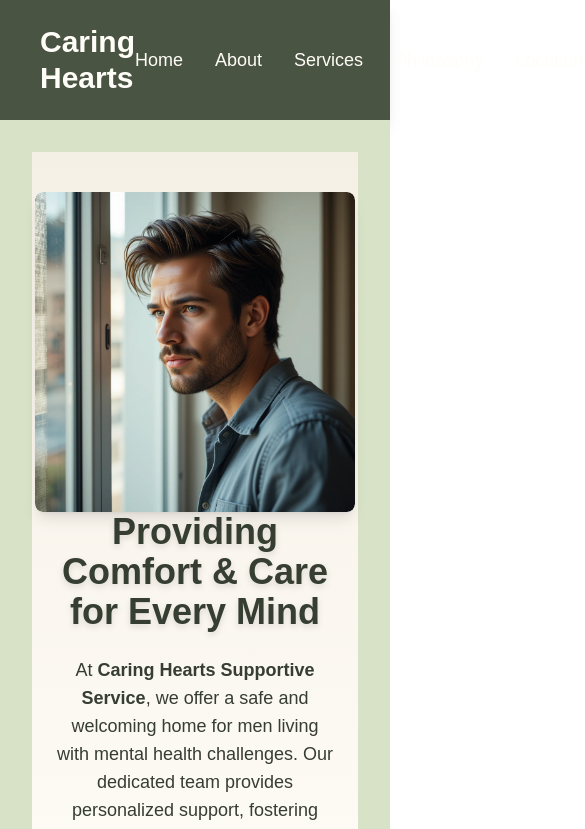
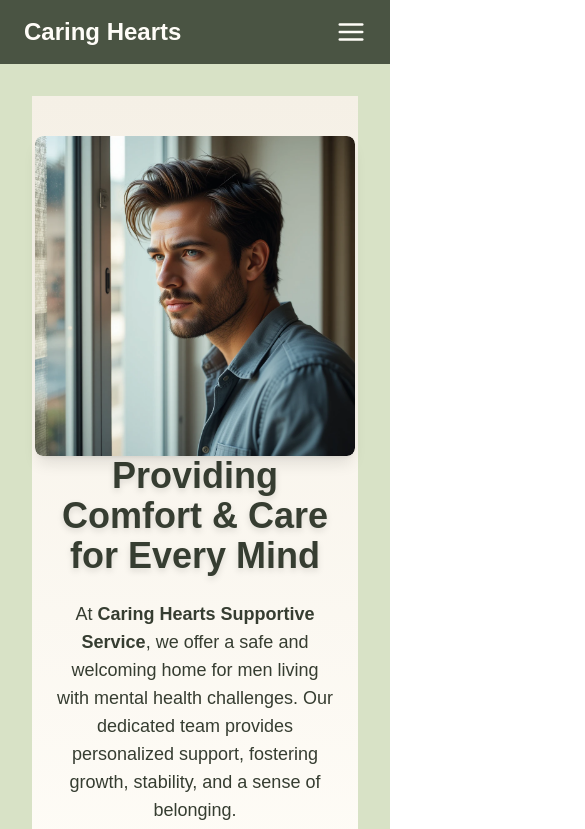
Before and after one commit to DamRandom/caring-hearts, a Next.js app: page / in a window 390 px wide. Shown: the top 829 px of the page, 585 px wide, since content can reach past the window. Built offline with nearby package versions, Linux system fonts and the light colour scheme.

Commit message:
Fix mobile menu: proper visibility, background, and closing behavior

```diff
--- a/src/components/Header.tsx
+++ b/src/components/Header.tsx
@@ -1,64 +1,61 @@
-import React from 'react';
+'use client';
+
+import { useState } from 'react';
 import Link from 'next/link';
+import { FiMenu, FiX } from 'react-icons/fi';
 
 const Header = () => {
+  const [isOpen, setIsOpen] = useState(false);
+
   return (
-    <header className="bg-[#4A5443] py-6 shadow-lg">
-      <div className="flex justify-between items-center px-10">
-        <h1 className="text-[#FFFDF8] text-3xl font-bold">Caring Hearts</h1>
-        <nav>
-          <ul className="flex space-x-8">
-            <li>
-              <Link
-                href="/#home"
-                className="text-[#FFFDF8] text-lg hover:text-[#D8E2C6] transition duration-300"
-              >
-                Home
-              </Link>
-            </li>
-            <li>
-              <Link
-                href="/#about"
-                className="text-[#FFFDF8] text-lg hover:text-[#D8E2C6] transition duration-300"
-              >
-                About
-              </Link>
-            </li>
-            <li>
-              <Link
-                href="/#services"
-                className="text-[#FFFDF8] text-lg hover:text-[#D8E2C6] transition duration-300"
-              >
-                Services
-              </Link>
-            </li>
-            <li>
-              <Link
-                href="/#philosophy"
-                className="text-[#FFFDF8] text-lg hover:text-[#D8E2C6] transition duration-300"
-              >
-                Philosophy
-              </Link>
-            </li>
-            <li>
-              <Link
-                href="/#location"
-                className="text-[#FFFDF8] text-lg hover:text-[#D8E2C6] transition duration-300"
-              >
-                Location
-              </Link>
-            </li>
-            <li>
-              <Link
-                href="/#contact"
-                className="text-[#FFFDF8] text-lg hover:text-[#D8E2C6] transition duration-300"
-              >
-                Contact
-              </Link>
-            </li>
+    <header className="bg-[#4A5443] py-4 shadow-lg">
+      <div className="flex justify-between items-center px-6 sm:px-10 max-w-7xl mx-auto">
+        {/* Logo */}
+        <h1 className="text-[#FFFDF8] text-2xl sm:text-3xl font-bold">
+          Caring Hearts
+        </h1>
+
+        {/* Desktop menu */}
+        <nav className="hidden md:flex">
+          <ul className="flex space-x-6 lg:space-x-8">
+            {['Home', 'About', 'Services', 'Philosophy', 'Location', 'Contact'].map((item) => (
+              <li key={item}>
+                <Link
+                  href={`/#${item.toLowerCase()}`}
+                  className="text-[#FFFDF8] text-lg hover:text-[#D8E2C6] transition duration-300"
+                >
+                  {item}
+                </Link>
+              </li>
+            ))}
           </ul>
         </nav>
+
+        {/* Mobile menu button */}
+        <button
+          className="md:hidden text-[#FFFDF8] text-3xl"
+          onClick={() => setIsOpen(!isOpen)}
+          aria-label="Toggle menu"
+        >
+          {isOpen ? <FiX /> : <FiMenu />}
+        </button>
       </div>
+
+      {/* Mobile dropdown menu */}
+      {isOpen && (
+        <div className="absolute top-0 left-0 w-full h-screen bg-[#4A5443] flex flex-col items-center justify-center space-y-8 md:hidden z-50">
+          {['Home', 'About', 'Services', 'Philosophy', 'Location', 'Contact'].map((item) => (
+            <Link
+              key={item}
+              href={`/#${item.toLowerCase()}`}
+              className="text-[#FFFDF8] text-2xl hover:text-[#D8E2C6] transition duration-300"
+              onClick={() => setIsOpen(false)}
+            >
+              {item}
+            </Link>
+          ))}
+        </div>
+      )}
     </header>
   );
 };
```
